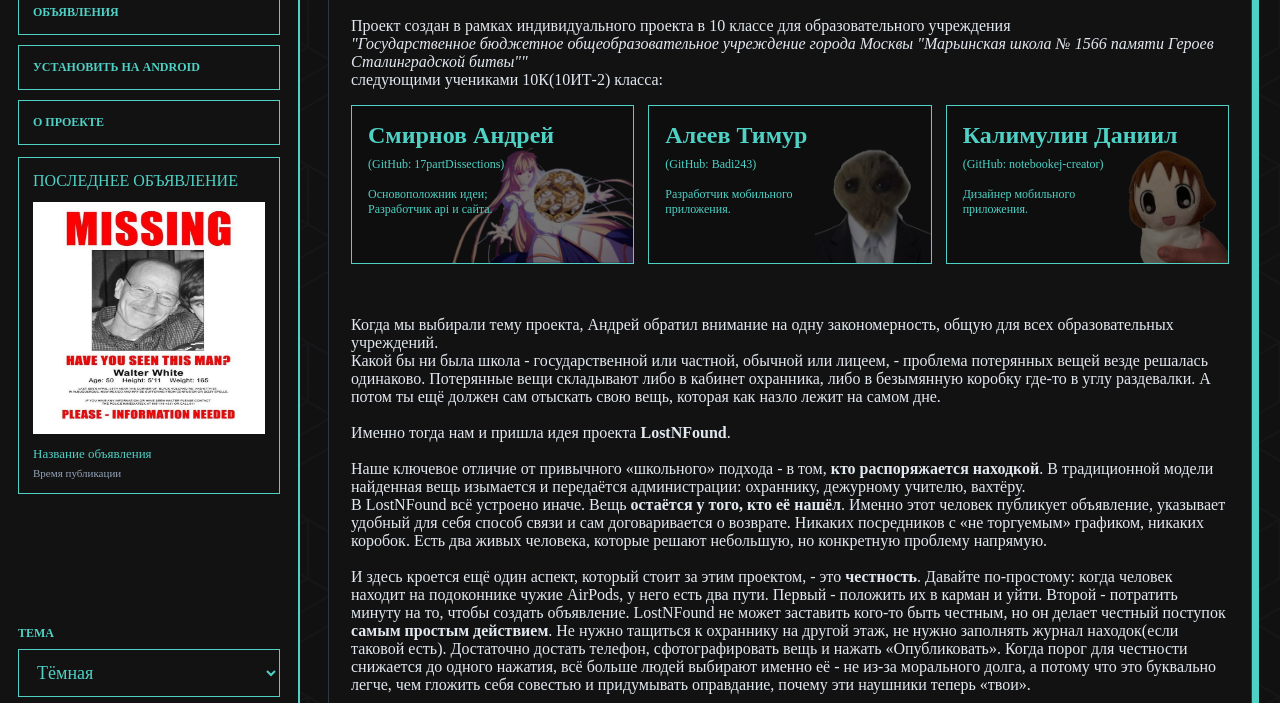
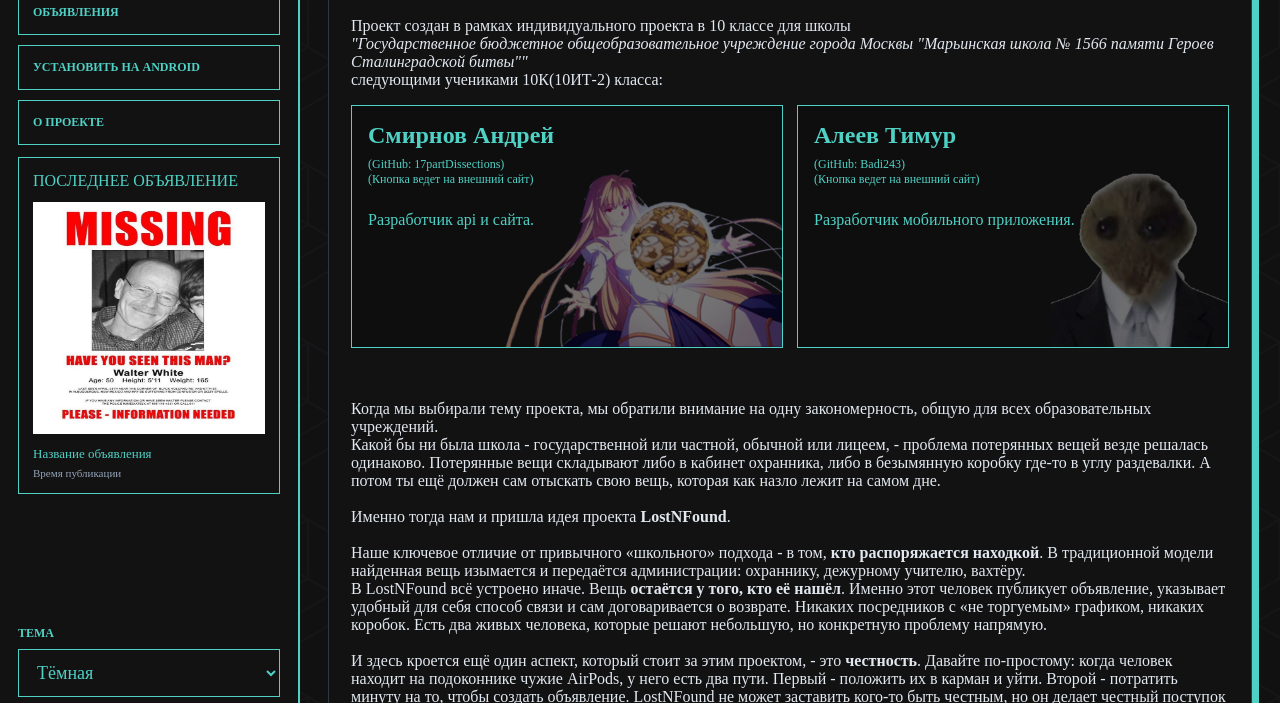
Before and after one commit to 17partDissections/LostNFound-website, a plain HTML site: page about.html in a window 1280 px wide. Shown: the part 87-790 px from the top of the page. Drawn offline with Linux system fonts and the light colour scheme.

Commit message:
Коррекция страницы about.html

```diff
--- a/about.html
+++ b/about.html
@@ -23,17 +23,16 @@
     <div class="content-inner">
       <section class="panel">
         <h1>О проекте</h1>
-        <p>Проект создан в рамках индивидуального проекта в 10 классе для образовательного учреждения<br><i>
+        <p>Проект создан в рамках индивидуального проекта в 10 классе для школы<br><i>
 		"Государственное бюджетное общеобразовательное учреждение города Москвы "Марьинская школа № 1566 памяти Героев Сталинградской битвы""</i><br>
 		следующими учениками 10К(10ИТ-2) класса:</p>
 		<div class="card-grid">
-		  <a class="content-card" style="--card-image: url('images/card_q17pd.png')" href="https://q17pd-junkyard.online" target="_blank" ><strong>Смирнов Андрей</strong><span>(GitHub: 17partDissections)<br><br>Основоположник идеи;<br>Разработчик api и сайта.</span></a>
-          <a class="content-card" style="--card-image: url('images/card_badi.png')" href="https://t.me/T_Badi_A" target="_blank"><strong>Алеев Тимур</strong><span>(GitHub: Badi243)<br><br>Разработчик мобильного<br>приложения.</span></a>
-          <a class="content-card" style="--card-image: url('images/card_notebook.png')" href="https://github.com/notebookej-creator" target="_blank"><strong>Калимулин Даниил</strong><span>(GitHub: notebookej-creator)<br><br>Дизайнер мобильного<br>приложения.</span></a>
+		  <a class="content-card" style="--card-image: url('images/card_q17pd.png')" href="https://q17pd-junkyard.online" target="_blank" ><strong>Смирнов Андрей</strong><span>(GitHub: 17partDissections)<br>(Кнопка ведет на внешний сайт)</span><p>Разработчик api и сайта.</p></a>
+          <a class="content-card" style="--card-image: url('images/card_badi.png')" href="https://t.me/T_Badi_A" target="_blank"><strong>Алеев Тимур</strong><span>(GitHub: Badi243)<br>(Кнопка ведет на внешний сайт)</span><p>Разработчик мобильного приложения.</p></a>
         </div>
 		<br><br>
 		<p>
-			Когда мы выбирали тему проекта, Андрей обратил внимание на одну закономерность, общую для всех образовательных учреждений.<br>
+			Когда мы выбирали тему проекта, мы обратили внимание на одну закономерность, общую для всех образовательных учреждений.<br>
 			Какой бы ни была школа - государственной или частной, обычной или лицеем, - проблема потерянных вещей везде решалась одинаково. Потерянные вещи складывают либо в кабинет охранника, либо в безымянную коробку где-то в углу раздевалки. А потом ты ещё должен сам отыскать свою вещь, которая как назло лежит на самом дне.<br><br>
 			Именно тогда нам и пришла идея проекта <strong>LostNFound</strong>.<br><br>
 			Наше ключевое отличие от привычного «школьного» подхода - в том, <strong>кто распоряжается находкой</strong>. В традиционной модели найденная вещь изымается и передаётся администрации: охраннику, дежурному учителю, вахтёру.<br>
--- a/assets/style.css
+++ b/assets/style.css
@@ -198,6 +198,7 @@ body::after {
 }
 
 .content-card strong { font-size: 24px; }
+.content-card p { font-size: 16px; }
 .content-card span { font-size: 12px; }
 .content-card:hover { background: var(--colorPrimary); color: var(--colorBackground); }
 .content-card:hover strong { color: var(--colorBackground); }
```
Also changed, not shown: index.html (+1 -1 lines), assets/images/card_notebook.png (deleted).
